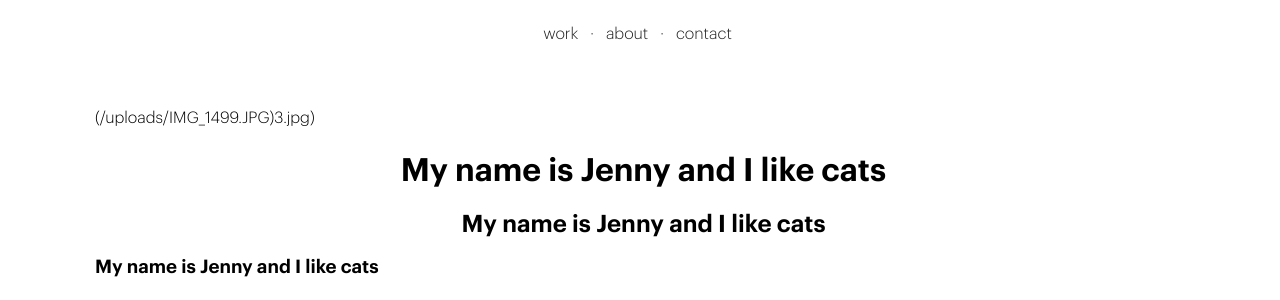
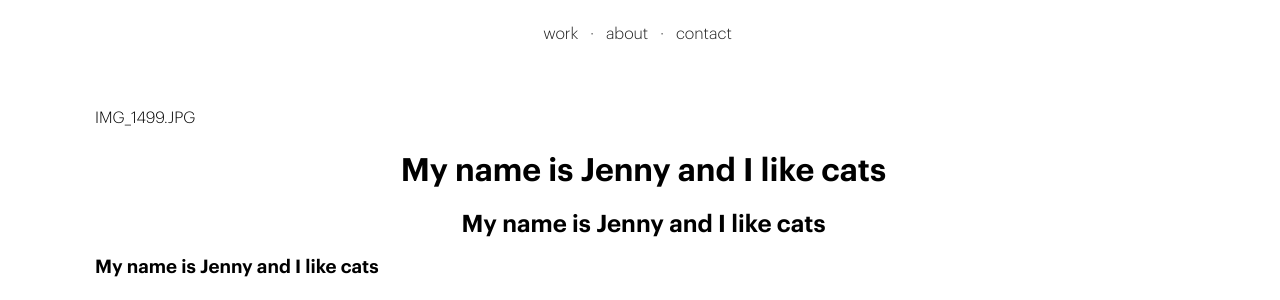
Before and after one commit to oliviachang29/jenny, a Jekyll site: the page built from about.markdown, in a window 1280 px wide. Shown: the part 337-637 px from the top of the page. Built offline with Jekyll 4.4.1, drawn with Linux system fonts in a browser that asks for light colours; nearby versions of some CDN libraries; a script that is not in the unit is left out.

Commit message:
Updated About

```diff
--- a/about.markdown
+++ b/about.markdown
@@ -4,7 +4,7 @@
 layout: about
 ---
 
-(/uploads/IMG_1499.JPG)3.jpg)
+[IMG_1499.JPG](/uploads/IMG_1499.JPG)
 
 <h1>My name is Jenny and I like cats</h1>
 <h2>My name is Jenny and I like cats</h2>
```
